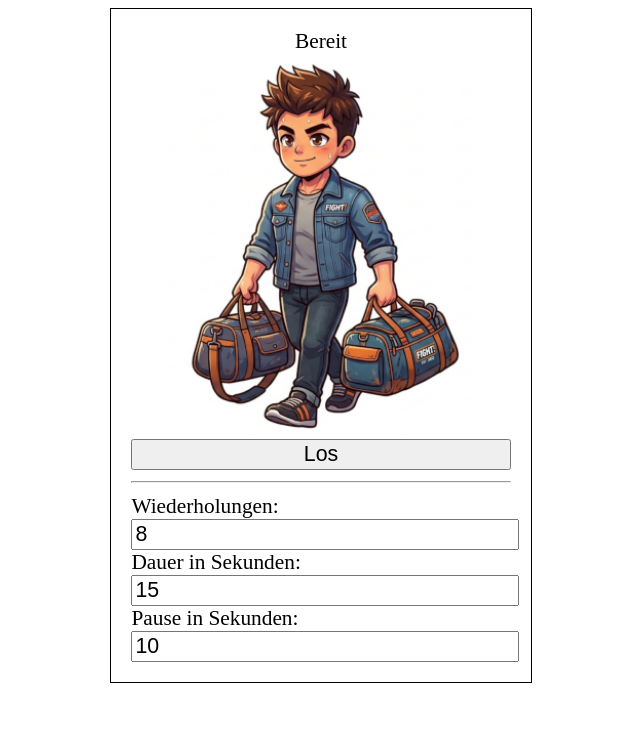
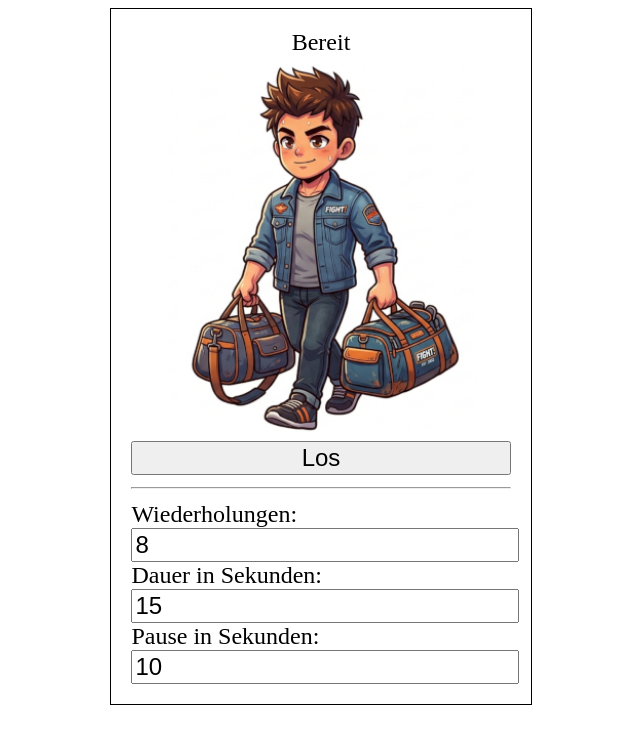
Before and after one commit to falk-werner/workout, a plain HTML site: page index.html in a window 1280 px wide. Shown: the whole page, without its empty margins (319-959 px from the left). Drawn offline with Linux system fonts and the light colour scheme.

Commit message:
switch to vh as font size unit
Signed-off-by: Falk Werner <falk.werner@gmx.net>

```diff
--- a/style.css
+++ b/style.css
@@ -1,5 +1,5 @@
 html, body {
-    font-size: 16pt;
+    font-size: 3vh;
 }
 
 .hidden {
@@ -37,7 +37,7 @@ html, body {
 
 #page input {
     width: 100%;
-    font-size: 16pt;
+    font-size: 3vh;
 }
 
 #page img {
```
